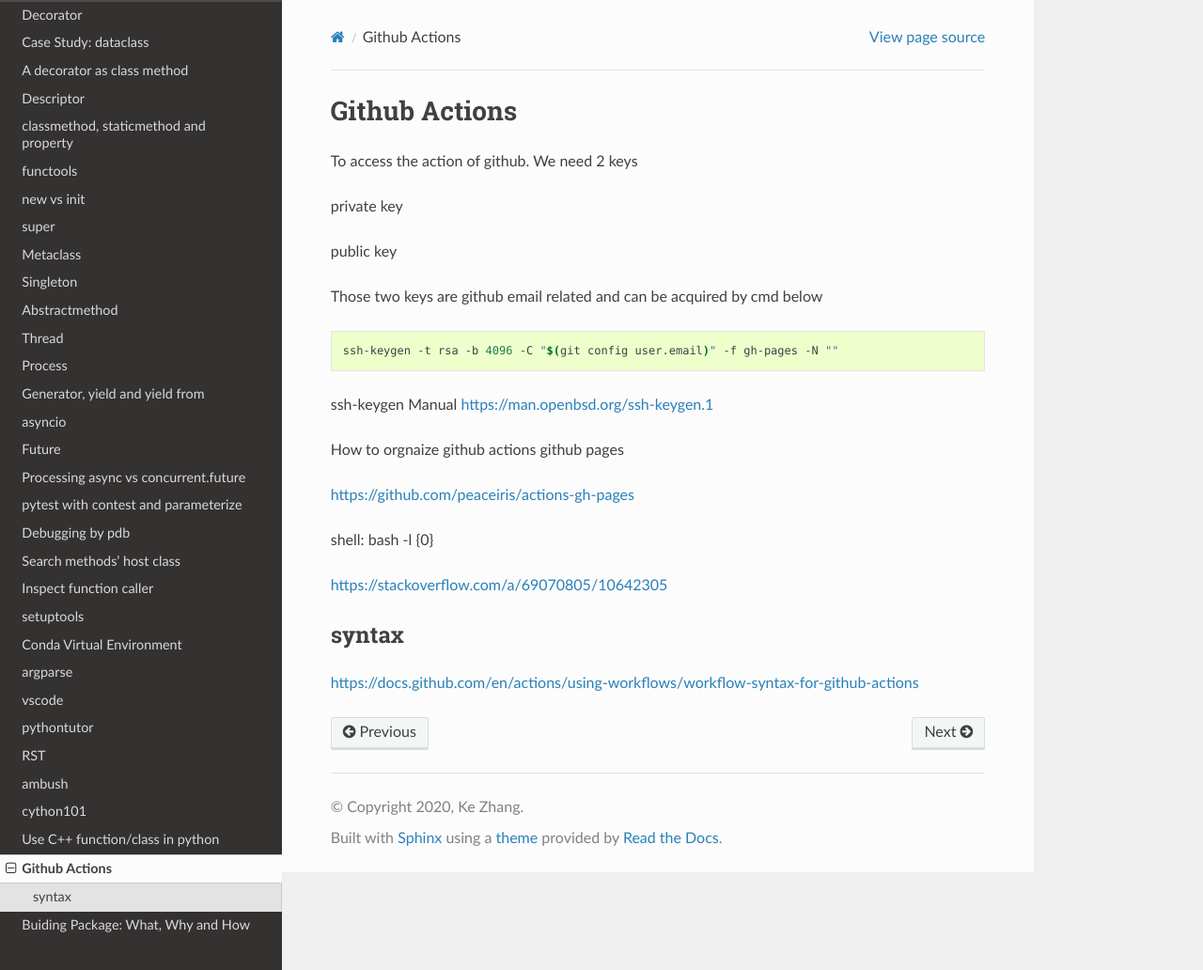
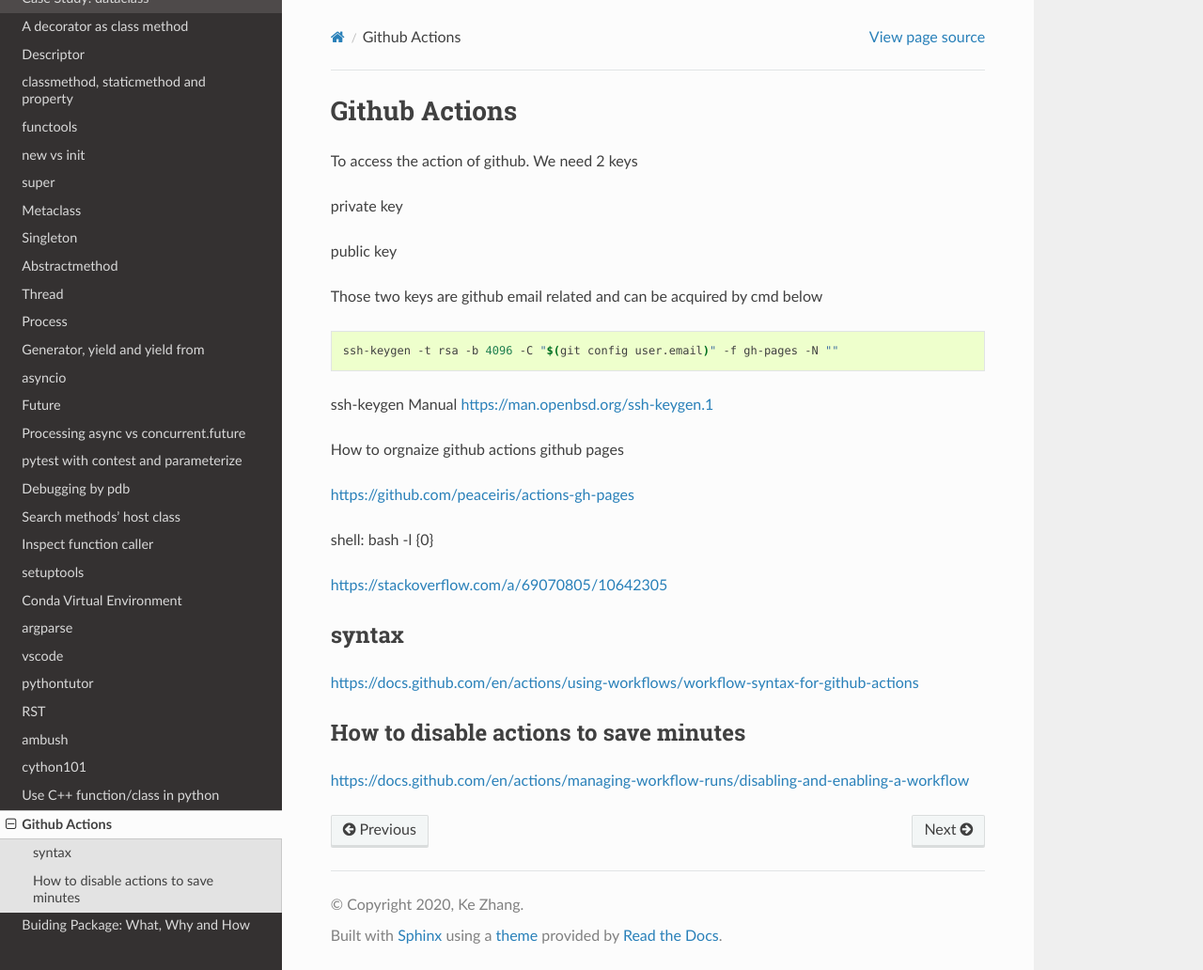
Before and after one commit to ke-zhang-rd/krystal, a Sphinx documentation site: the page built from docs/source/github_actions.rst, in a window 1280 px wide and 1032 px high. Shown: the whole window at 94% size. Built offline with Sphinx 7.4.7 and the Read the Docs theme 2.0.0, drawn with Linux system fonts in a browser that asks for light colours.

Commit message:
Update github_actions.rst

```diff
--- a/docs/source/github_actions.rst
+++ b/docs/source/github_actions.rst
@@ -36,3 +36,8 @@ syntax
 ------
 
 https://docs.github.com/en/actions/using-workflows/workflow-syntax-for-github-actions
+
+How to disable actions to save minutes
+--------------------------------------
+
+https://docs.github.com/en/actions/managing-workflow-runs/disabling-and-enabling-a-workflow
```
